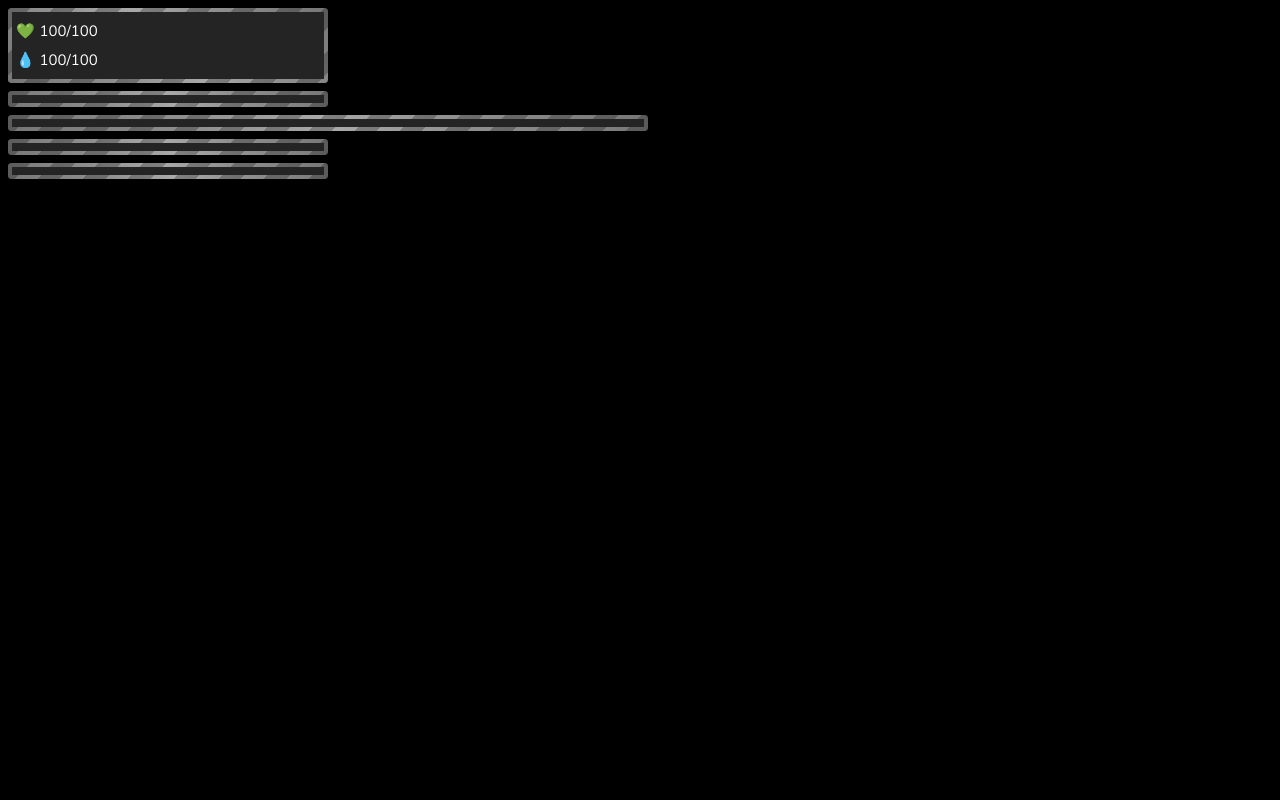
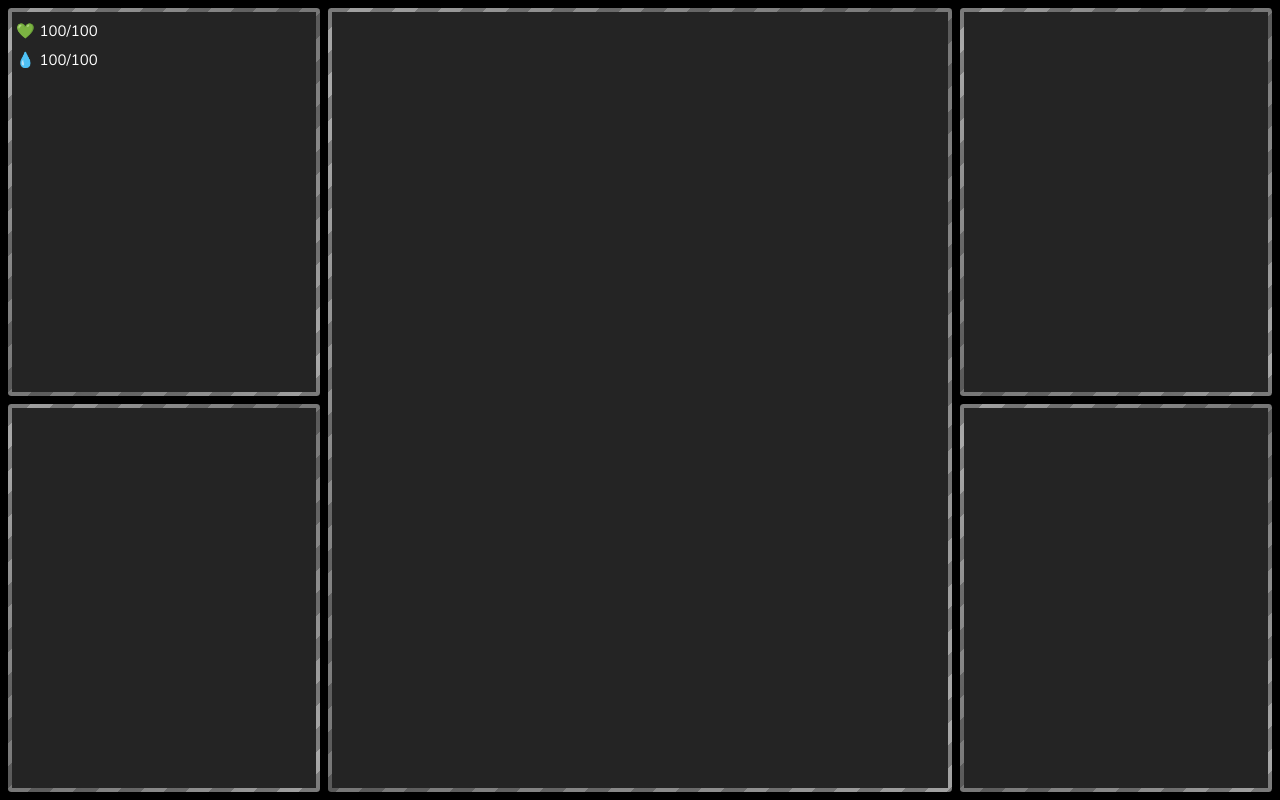
Before and after one commit to ProDreVil/Super-Snaders, a Python web app: template web/templates/index.html in a window 1280 px wide. Run offline with Jinja, Linux system fonts and the light colour scheme; the template is opened without the code that fills it, so the values that code supplies are empty.

Commit message:
Adjusted the panels layout to match the wireframe

```diff
--- a/web/static/css/panels.css
+++ b/web/static/css/panels.css
@@ -1,13 +1,26 @@
+.game-layout {
+    display: grid;
+    grid-template-columns: 1fr 2fr 1fr;
+    margin: 0.5rem;
+    gap: 0.5rem;
+    min-height: calc(100vh - 1rem);
+}
+.left-panel, .right-panel {
+    display: flex;
+    flex-direction: column;
+    gap: 0.5rem;
+    min-height: 0;
+}
+
+.left-panel > *, .right-panel > * {
+    flex: 1;
+}
+
 .container-panel {
     --pattern-border-size: 0.25rem;
     --pattern-border-radius: 0.2rem;
     background-color: var(--panel-bg);
     border-radius: var(--pattern-border-radius);
     padding: 0.5rem;
-    margin: 0.5rem;
-    width: 25%;
+    min-width: 0;
 }
-
-.board-container {
-    width: 50%;
-}
--- a/web/static/css/utilities.css
+++ b/web/static/css/utilities.css
@@ -93,6 +93,14 @@
     height: fit-content;
 }
 
+.w-auto {
+    width: auto;
+}
+
+.h-auto {
+    height: auto;
+}
+
 .flex-1 {
     flex: 1;
 }
--- a/web/templates/index.html
+++ b/web/templates/index.html
@@ -12,6 +12,10 @@
 <!-- class="pattern-stripes" -->
 <body>
     <header class="header"></header>
+
+    <main class="game-layout">
+
+        <div class="left-panel flex-col">
             <aside class="stats-container container-panel pattern-border">
                 <div class="stats-area" id="primary-stats">
                     <div class="stats flex-row flex-centered">
@@ -25,18 +29,24 @@
                         <p class="stat-value">100/100</p>
                     </div>
                 </div>
+                <div class="status-area">
+                    <div class="status-icon"></div>
+                </div>
             </aside>
-
             <aside class="inventory-container container-panel pattern-border">
             </aside>
+        </div>
 
-    <section class="board-container container-panel pattern-border">
+        <section class="board-container container-panel pattern-border w-auto">
         </section>
 
+        <div class="right-panel flex-col">
             <aside class="messages-container container-panel pattern-border">
             </aside>
-
             <aside class="shop-container container-panel pattern-border">
             </aside>
+        </div>
+
+    </main>
 </body>
 </html>
```
Lines whose indentation alone changed are shown as unchanged.
